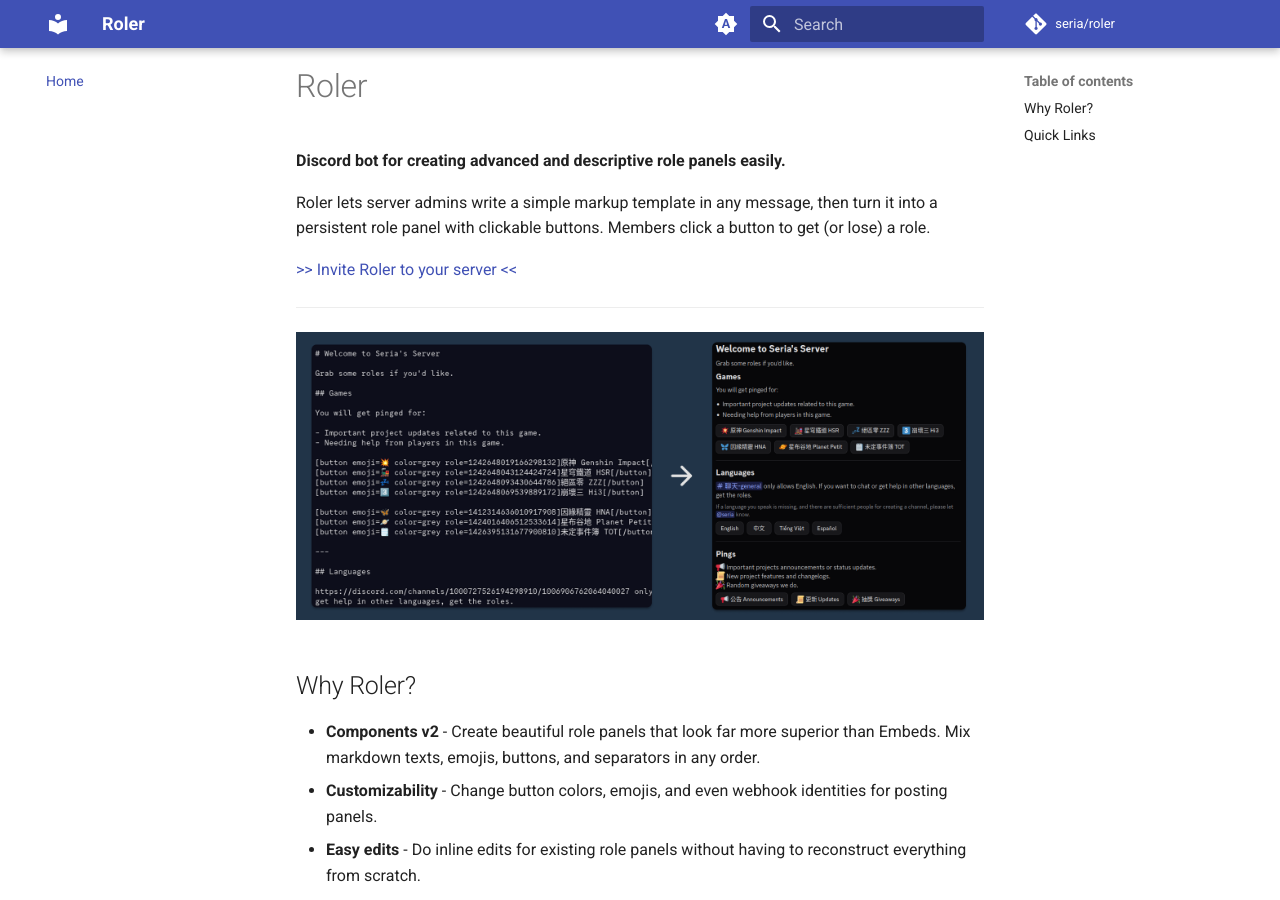
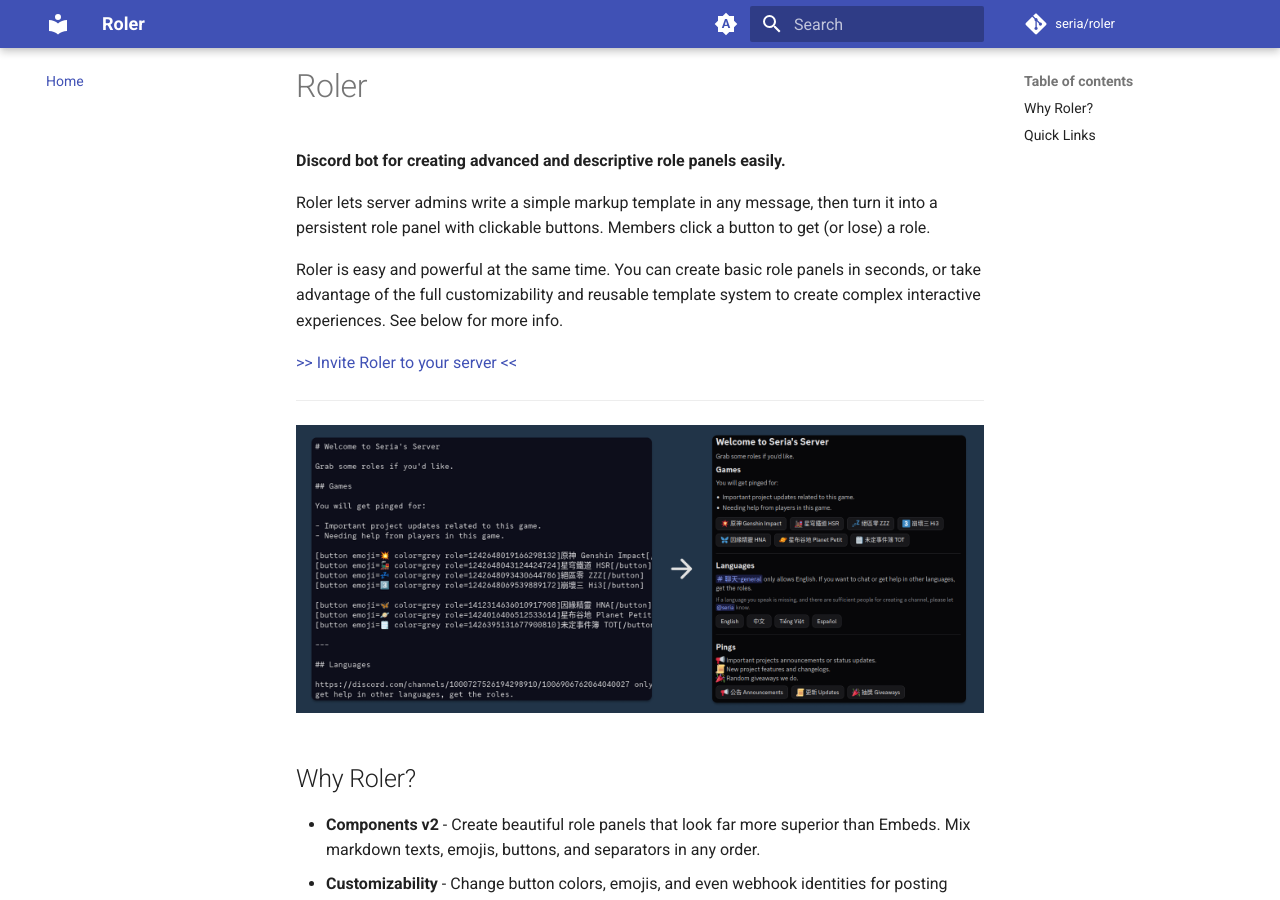
Before and after one commit to seriaati/roler, an MkDocs documentation site: the page built from docs/index.md, in a window 1280 px wide and 900 px high, scrolled down 362 px. Built offline with MkDocs 1.6.1 and Material for MkDocs 9.7.7, drawn with Linux system fonts in a browser that asks for light colours; comment, search, counter and statistics services are not loaded.

Commit message:
docs: Update project description

```diff
--- a/docs/index.md
+++ b/docs/index.md
@@ -5,6 +5,8 @@
 **Discord bot for creating advanced and descriptive role panels easily.**
 
 Roler lets server admins write a simple markup template in any message, then turn it into a persistent role panel with clickable buttons. Members click a button to get (or lose) a role.
+
+Roler is easy and powerful at the same time. You can create basic role panels in seconds, or take advantage of the full customizability and reusable template system to create complex interactive experiences. See below for more info.
 
 [>> Invite Roler to your server <<](https://discord.com/oauth2/authorize?client_id=1488089368924000367)
 
```
Also changed, not shown: README.md (+3 -1 lines).
